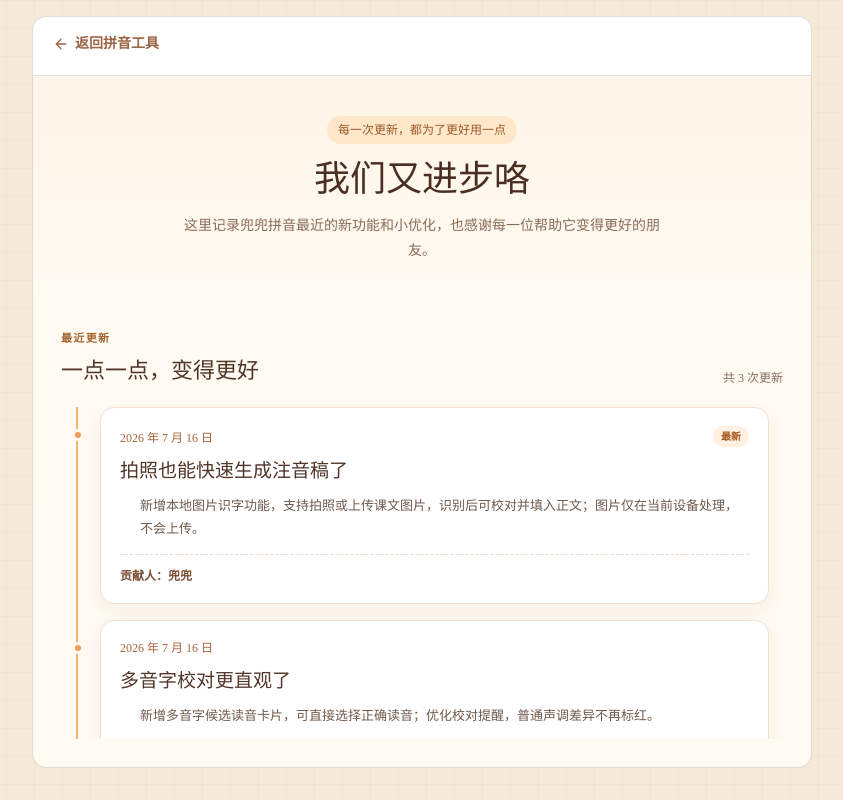
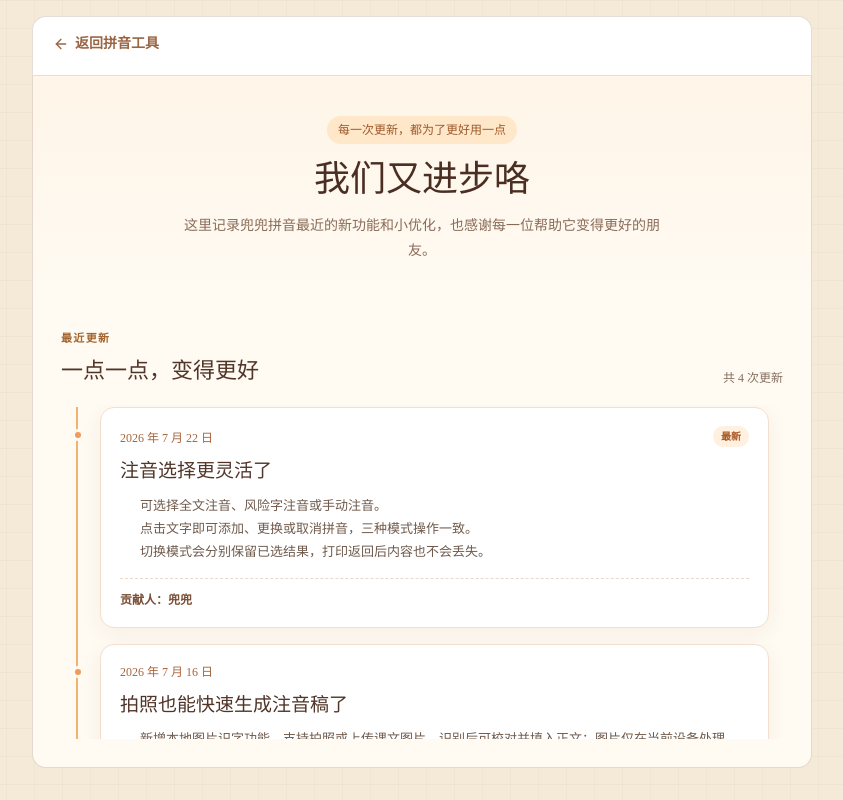
Before and after one commit to coder-liuwei/doudoupinyin, a React (Vite) app: page /changelog in a window 1280 px wide. Shown: the whole page, without its empty margins (218-1061 px from the left). Built offline with nearby package versions, Linux system fonts and the light colour scheme; what pinyin-pro would draw is missing.

Commit message:
docs: add annotation options changelog

```diff
--- a/src/data/changelog.ts
+++ b/src/data/changelog.ts
@@ -6,6 +6,16 @@ export interface ChangelogEntry {
 }
 
 export const changelogEntries: readonly ChangelogEntry[] = [
+  {
+    date: "2026-07-22",
+    title: "注音选择更灵活了",
+    items: [
+      "可选择全文注音、风险字注音或手动注音。",
+      "点击文字即可添加、更换或取消拼音，三种模式操作一致。",
+      "切换模式会分别保留已选结果，打印返回后内容也不会丢失。",
+    ],
+    contributors: ["兜兜"],
+  },
   {
     date: "2026-07-16",
     title: "拍照也能快速生成注音稿了",
```
